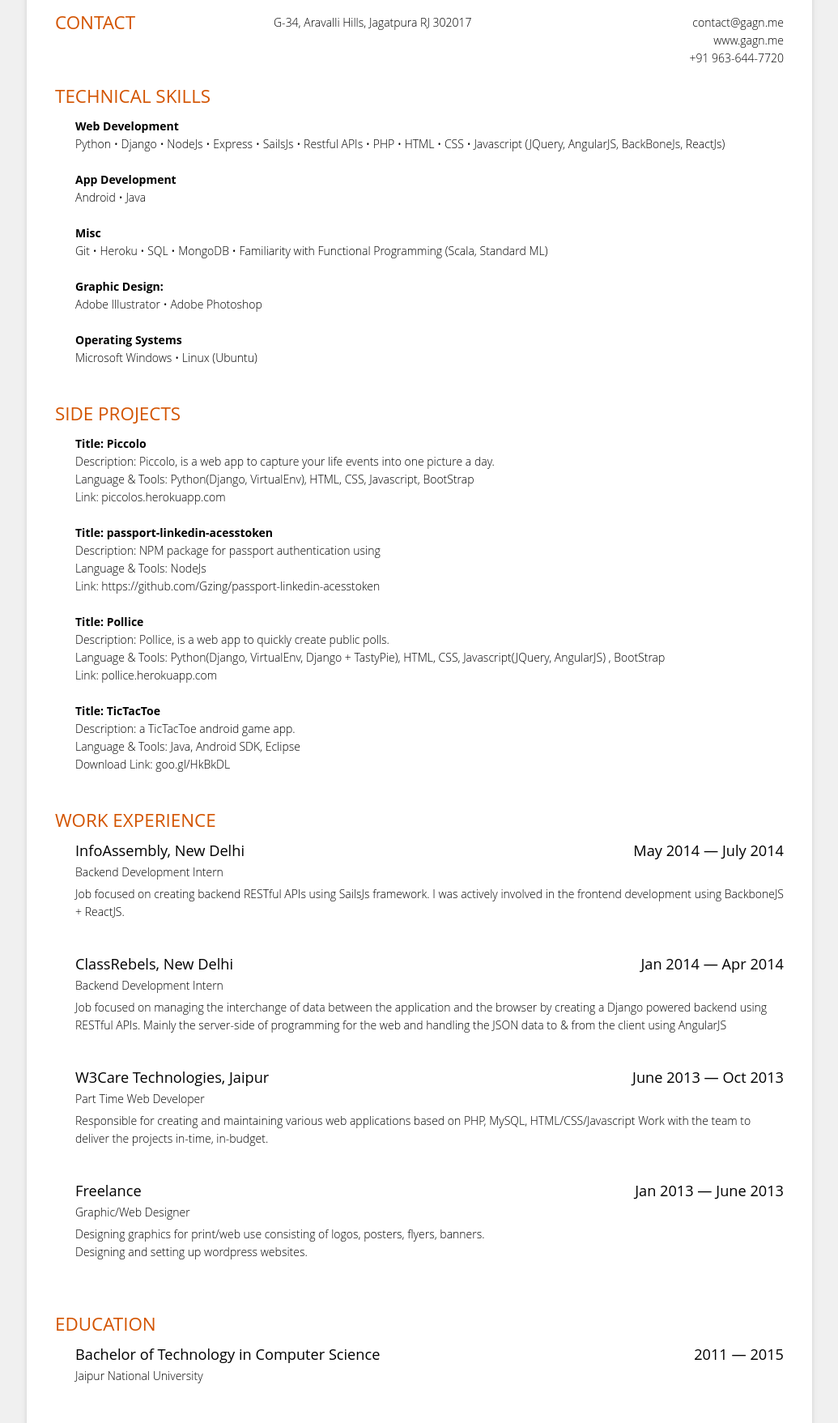
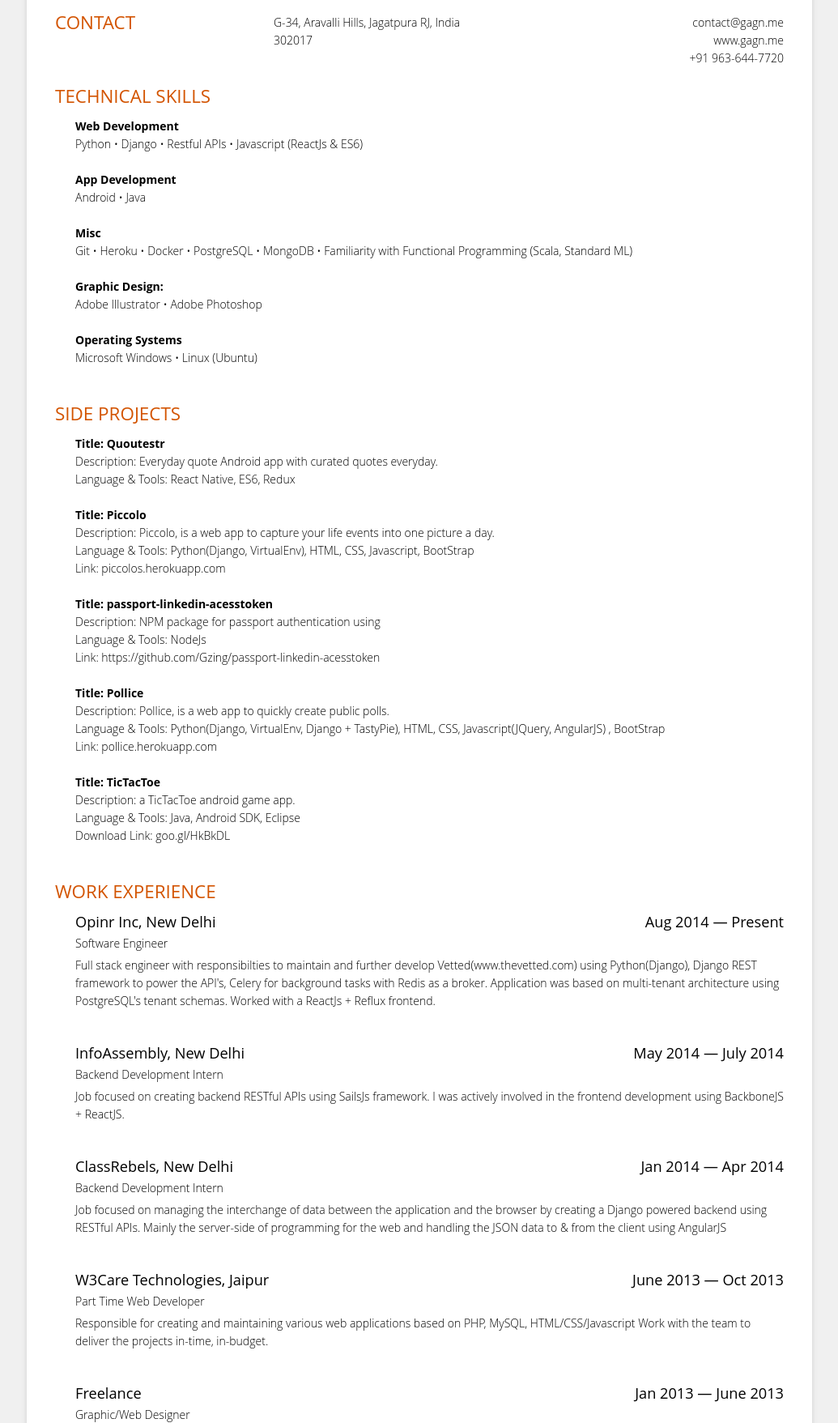
Before and after one commit to Gzing/Gzing.github.io, a plain HTML site: page CV.html in a window 1280 px wide. Shown: the part 101-1858 px from the top of the page at 81% size, without its empty margins (122-1157 px from the left). Drawn offline with Linux system fonts and the light colour scheme.

Commit message:
fixes CV

```diff
--- a/CV.html
+++ b/CV.html
@@ -211,7 +211,7 @@
 
 							<p class="address">
 					<span class="value">
-						G-34, Aravalli Hills, Jagatpura RJ 302017					</span>
+						G-34, Aravalli Hills, Jagatpura RJ, India 302017					</span>
 				</p>
 						<div class="r">
 									<p class="email"><span class="value">contact@gagn.me</span></p>
@@ -231,8 +231,8 @@
 			<h2 class="title">Technical Skills</h2>
 			<div class="set">
 						<div class="item">
-							<span class="info"><strong>Web Development</strong><br>Python • Django • NodeJs • Express • SailsJs • Restful APIs • PHP • HTML • CSS • Javascript (JQuery, AngularJS, BackBoneJs, ReactJs) &nbsp;&nbsp;<br><br><strong>App Development</strong><br>Android • Java &nbsp;&nbsp;<br><br>
-<strong>Misc</strong><br>Git • Heroku • SQL • MongoDB • Familiarity with Functional Programming (Scala, Standard ML)&nbsp;<br><br>
+							<span class="info"><strong>Web Development</strong><br>Python • Django • Restful APIs • Javascript (ReactJs & ES6) &nbsp;&nbsp;<br><br><strong>App Development</strong><br>Android • Java &nbsp;&nbsp;<br><br>
+<strong>Misc</strong><br>Git • Heroku • Docker • PostgreSQL • MongoDB • Familiarity with Functional Programming (Scala, Standard ML)&nbsp;<br><br>
 <strong>Graphic Design:</strong><br>Adobe Illustrator • Adobe Photoshop<br><br>
 <strong>Operating Systems</strong><br>Microsoft Windows • Linux (Ubuntu)<br><br></span>
 						</div>
@@ -243,6 +243,8 @@
 			<h2 class="title">Side Projects</h2>
 			<div class="set">
 						<div class="item">
+						    <span class="info"><strong>Title: Quoutestr</strong><br>Description: Everyday quote Android app with curated quotes everyday.<br>Language &amp; Tools: React Native, ES6, Redux<br><br>
+
 							<span class="info"><strong>Title: Piccolo</strong><br>Description: Piccolo, is a web app to capture your life events into one picture a day.<br>Language &amp; Tools: Python(Django, VirtualEnv), HTML, CSS, Javascript, BootStrap<br>Link: piccolos.herokuapp.com<br><br>
 
 							<strong>Title: passport-linkedin-acesstoken</strong><br>Description: NPM package for passport authentication using<br>Language &amp; Tools: NodeJs<br>Link: https://github.com/Gzing/passport-linkedin-acesstoken<br><br>
@@ -256,6 +258,14 @@
 			<div class="section section-work">
 			<h2 class="title">Work experience</h2>
 			<div class="set">
+			<div class="item">
+						<h3><span class="company l">Opinr Inc, New Delhi</span>
+						<span class="date r">Aug 2014 — Present</span>
+							</h3>
+							<span class="clear"> </span>
+							<span class="job_title">Software Engineer</span><span class="info">Full stack engineer with responsibilties to maintain and further develop Vetted(www.thevetted.com) using Python(Django), Django REST framework to power the API's, Celery for background tasks with Redis as a broker. Application was based on multi-tenant architecture using PostgreSQL's tenant schemas. Worked with a ReactJs + Reflux frontend.<br><br></span><span class="clear"> </span>
+						</div>
+
 						<div class="item">
 								<h3><span class="company l">InfoAssembly, New Delhi</span>
 						<span class="date r">May 2014 — July 2014</span>
@@ -297,11 +307,11 @@
 			<h2 class="title">Education</h2>
 			<div class="set">
 						<div class="item">
-							<h3><span class="course l">Bachelor of Technology in Computer Science</span>
-						<span class="date r">2011 — 2015</span>
+							<h3><span class="course l">Bachelor of Computer Applications</span>
+						<span class="date r">2011 — 2014</span>
 							</h3>
 							<span class="clear"> </span>
-							<span class="school">Jaipur National University</span><span class="clear"> </span>
+							<span class="school">Manav Bharti University</span><span class="clear"> </span>
 						</div>
 						</div>
 			<div class="clear"> </div>
```
